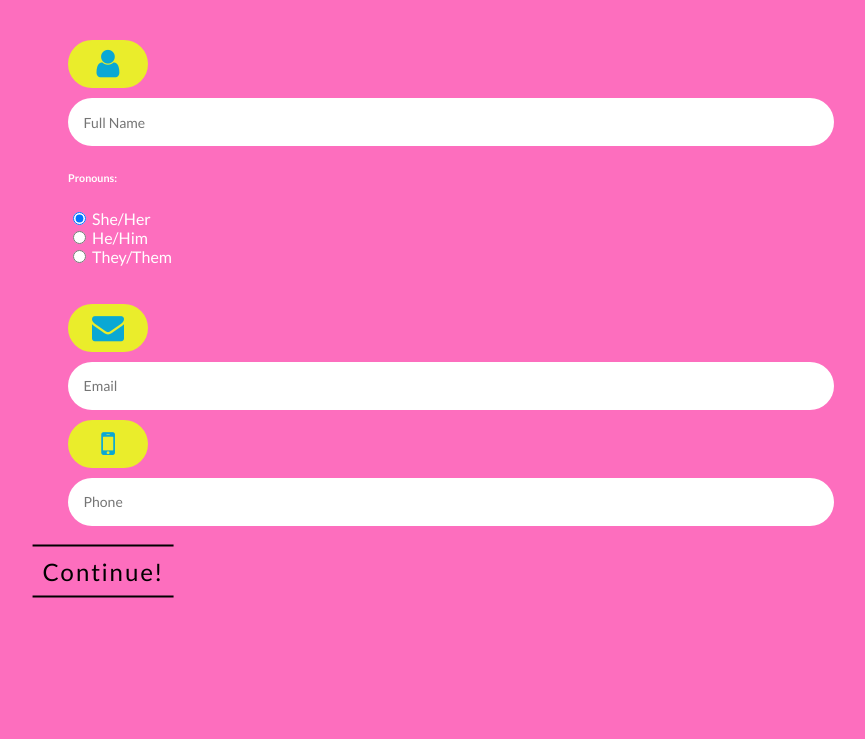
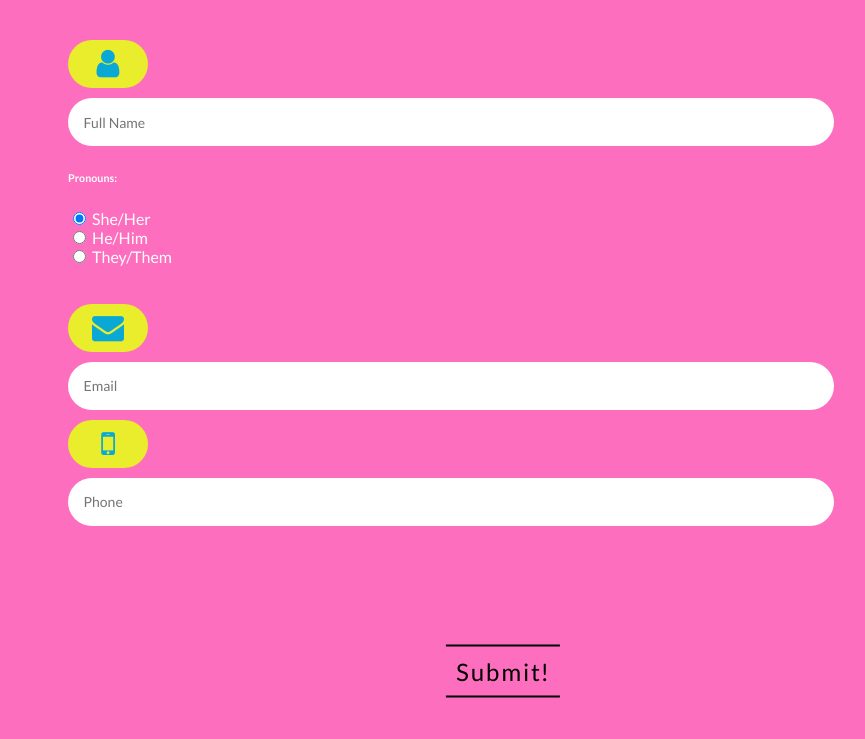
Before and after one commit to JMarlow86/naildujour, a plain HTML site: page form.html in a window 1280 px wide. Shown: the whole page, without its empty margins (172-1037 px from the left). Drawn offline with Linux system fonts and the light colour scheme.

Commit message:
Added submit button in form.html program is not connecting to Menu

```diff
--- a/form.css
+++ b/form.css
@@ -135,10 +135,10 @@ text-decoration: none;
   a:hover{
    letter-spacing: 15px;
    color: black;
-   border-top: 2px solid #FF66C4;
-   border-bottom: 2px solid #FF66C4;
-   border-right: 2px solid #FF66C4;
-   border-left: 2px solid #FF66C4;
+   border-top: 2px solid #EAED2B;
+   border-bottom: 2px solid #EAED2B;
+   border-right: 2px solid #EAED2B;
+   border-left: 2px solid #EAED2B;
    border-radius: 10px;
    background-image: linear-gradient(45deg, #A0F6FE 0%, #FF66C4  51%, #A0F6FE 100%);
    font-weight: 700;
@@ -146,3 +146,13 @@ text-decoration: none;
 
 
   }
+  .s{
+   /* playing with flex box */
+
+   display: flex;
+      justify-content: center;
+      align-items: center;
+      height: 200px;
+
+
+  }
--- a/form.html
+++ b/form.html
@@ -5,11 +5,12 @@
   <meta charset="utf-8">
   <meta name="viewport" content="width=device-width, initial-scale=1">
   <!-- <link rel="stylesheet" href="https://maxcdn.bootstrapcdn.com/bootstrap/3.4.1/css/bootstrap.min.css">  -->
+  <link href="https://netdna.bootstrapcdn.com/font-awesome/4.0.3/css/font-awesome.css" rel="stylesheet">
   <link rel="stylesheet" href="form.css">
     <link rel="stylesheet">
 </head>
 
-<link href="https://netdna.bootstrapcdn.com/font-awesome/4.0.3/css/font-awesome.css" rel="stylesheet">
+
 
 
 
@@ -60,135 +61,9 @@
   </div>
   <div class="container-fluid">
     <div class="row">
-      <div class="col-sm-12 a"><div class="wrapper">
-        <a href="menu.html">Continue!</a>
+      <div class="col-sm-12 s"><div class="wrapper">
+        <a href="menu.html">Submit!</a>
       </div></div>
     </div>
   </div>
 </div>
-
-
-
-
-
-<!-- <style>
- body {
-      background-image: url('Login2.svg');
-      background-repeat: no-repeat;
-      background-size: 1100px;
-
-
-      margin-top: 100px;
-
-    }
-    </style>
-
-
-<body>
-    <section class="vh-100 gradient-custom">
-        <div class="container py-5 h-100">
-          <div class="row justify-content-center align-items-center h-100">
-            <div class="col-12 col-lg-9 col-xl-7">
-              <div class="card shadow-2-strong card-registration" style="border-radius: 15px;">
-                <div class="card-body p-4 p-md-5">
-                  <h3 class="mb-4 pb-2 pb-md-0 mb-md-5">Registration Form</h3>
-                  <form>
-
-                    <div class="row">
-                      <div class="col-md-6 mb-4">
-
-                        <div class="form-outline">
-                          <input type="text" id="firstName" class="form-control form-control-md" />
-                          <label class="form-label" for="firstName">First Name</label>
-                        </div>
-
-                      </div>
-                      <div class="col-md-6 mb-4">
-
-                        <div class="form-outline">
-                          <input type="text" id="lastName" class="form-control form-control-md" />
-                          <label class="form-label" for="lastName">Last Name</label>
-                        </div>
-
-                      </div>
-                    </div>
-
-                    <div class="row">
-                      <div class="col-md-6 mb-4 d-flex align-items-center">
-
-                        <div class="form-outline datepicker w-100">
-                          <input type="text" class="form-control form-control-lg" id="birthdayDate" />
-                          <label for="birthdayDate" class="form-label">Birthday</label>
-                        </div>
-
-                      </div>
-                      <div class="col-md-6 mb-4">
-
-                        <h6 class="mb-2 pb-1">Pronouns: </h6>
-
-                        <div class="form-check form-check-inline">
-                          <input class="form-check-input" type="radio" name="inlineRadioOptions" id="femaleGender"
-                            value="option1" checked />
-                          <label class="form-check-label" for="femaleGender">She/Her</label>
-                        </div>
-
-                        <div class="form-check form-check-inline">
-                          <input class="form-check-input" type="radio" name="inlineRadioOptions" id="maleGender"
-                            value="option2" />
-                          <label class="form-check-label" for="maleGender">He/Him</label>
-                        </div>
-
-                        <div class="form-check form-check-inline">
-                          <input class="form-check-input" type="radio" name="inlineRadioOptions" id="otherGender"
-                            value="option3" />
-                          <label class="form-check-label" for="otherGender">They/Them</label>
-                        </div>
-
-                      </div>
-                    </div>
-
-                    <div class="row">
-                      <div class="col-md-6 mb-4 pb-2">
-
-                        <div class="form-outline">
-                          <input type="email" id="emailAddress" class="form-control form-control-md" />
-                          <label class="form-label" for="emailAddress">Email</label>
-                        </div>
-
-                      </div>
-                      <div class="col-md-6 mb-4 pb-2">
-
-                        <div class="form-outline">
-                          <input type="tel" id="phoneNumber" class="form-control form-control-md" />
-                          <label class="form-label" for="phoneNumber">Phone Number</label>
-                        </div>
-
-                      </div>
-                    </div>
-
-                    <div class="row">
-                      <div class="col-12">
-
-                        <select class="select form-control-md">
-                          <option value="1" disabled>Choose option</option>
-                          <option value="2">Subject 1</option>
-                          <option value="3">Subject 2</option>
-                          <option value="4">Subject 3</option>
-                        </select>
-                        <label class="form-label select-label">Choose option</label>
-
-                      </div>
-                    </div>
-
-                    <div class="mt-4 pt-2">
-                      <input class="btn btn-primary btn-lg" type="submit" value="Submit" />
-                    </div>
-
-                  </form>
-                </div>
-              </div>
-            </div>
-          </div>
-        </div>
-      </section>
-</body>
--- a/style.css
+++ b/style.css
@@ -1,3 +1,12 @@
+
+body {
+  background-image: url('Mainpage.svg');
+  background-repeat: no-repeat;
+  background-attachment: fixed;
+  background-size: cover;
+
+}
+
 .b, .c, .d, .e {
     padding-top: 100px;
 }
```
Also changed, not shown: index.html (+0 -6 lines).
